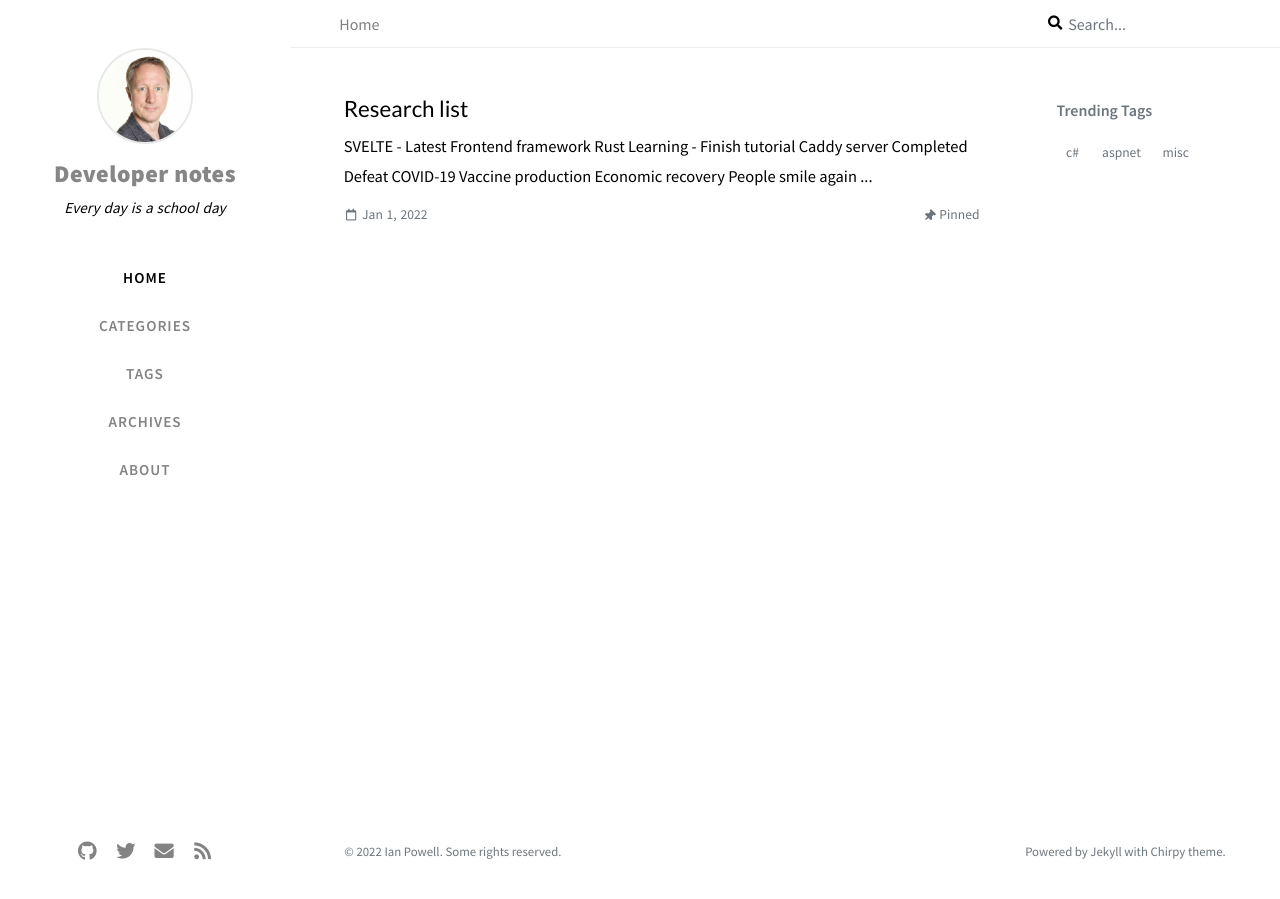
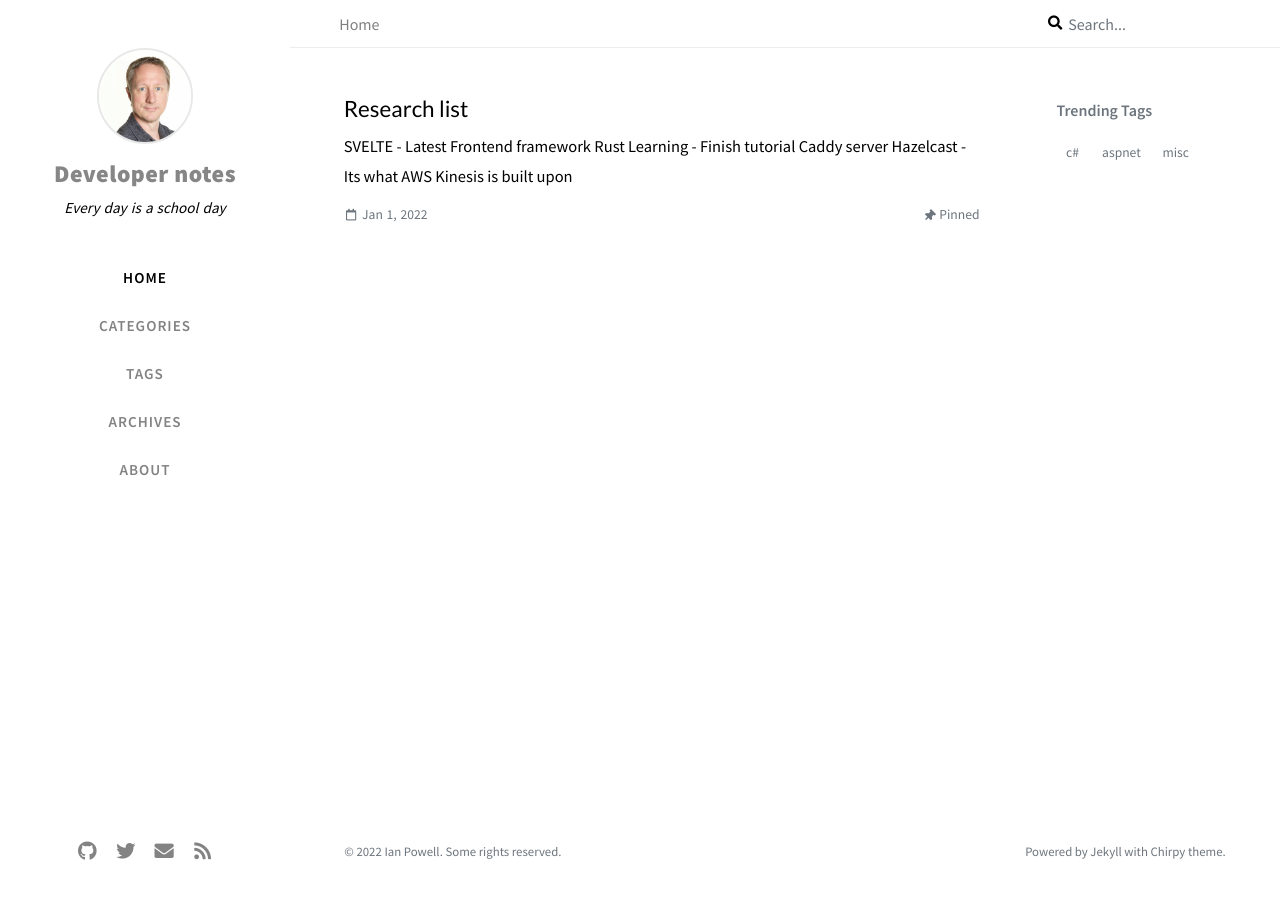
Before and after one commit to ianpowell2017/ianpowell2017.github.io, a Jekyll site: the page built from index.html, in a window 1280 px wide. Built offline with Jekyll 4.4.1, drawn with Linux system fonts in a browser that asks for light colours; nearby versions of some CDN libraries; comment, search, counter and statistics services are not loaded.

Commit message:
Update 2022-01-01-things-to-research.md

```diff
--- a/_posts/2022-01-01-things-to-research.md
+++ b/_posts/2022-01-01-things-to-research.md
@@ -10,8 +10,4 @@ pin: true
 - [ ] [SVELTE](https://svelte.dev/tutorial/making-an-app) - Latest Frontend framework
 - [ ] [Rust Learning](https://doc.rust-lang.org/book/ch08-02-strings.html) - Finish tutorial
 - [ ] [Caddy server](https://caddyserver.com/docs/getting-started)
-- [x] Completed
-- [ ] Defeat COVID-19
-  - [x] Vaccine production
-  - [ ] Economic recovery
-  - [ ] People smile again
+- [ ] [Hazelcast](https://hazelcast.com/) - Its what AWS Kinesis is built upon
```
